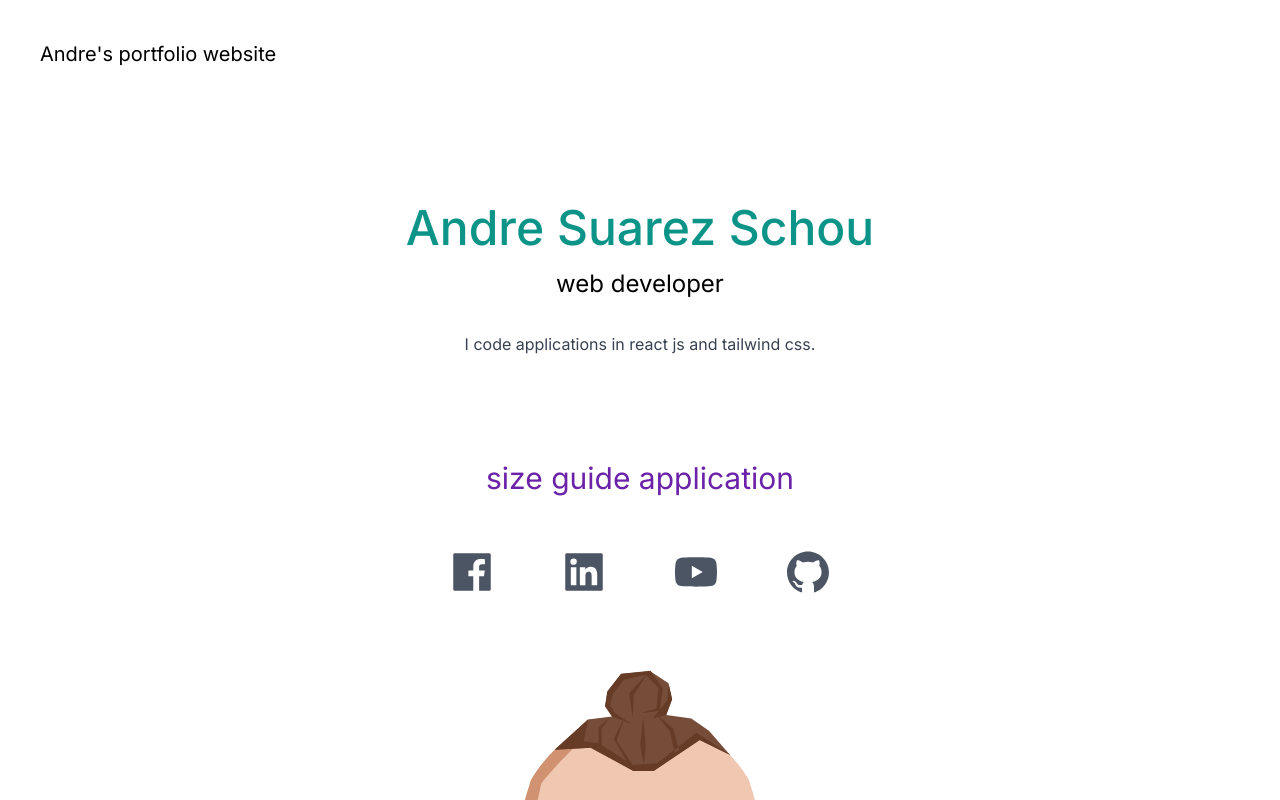
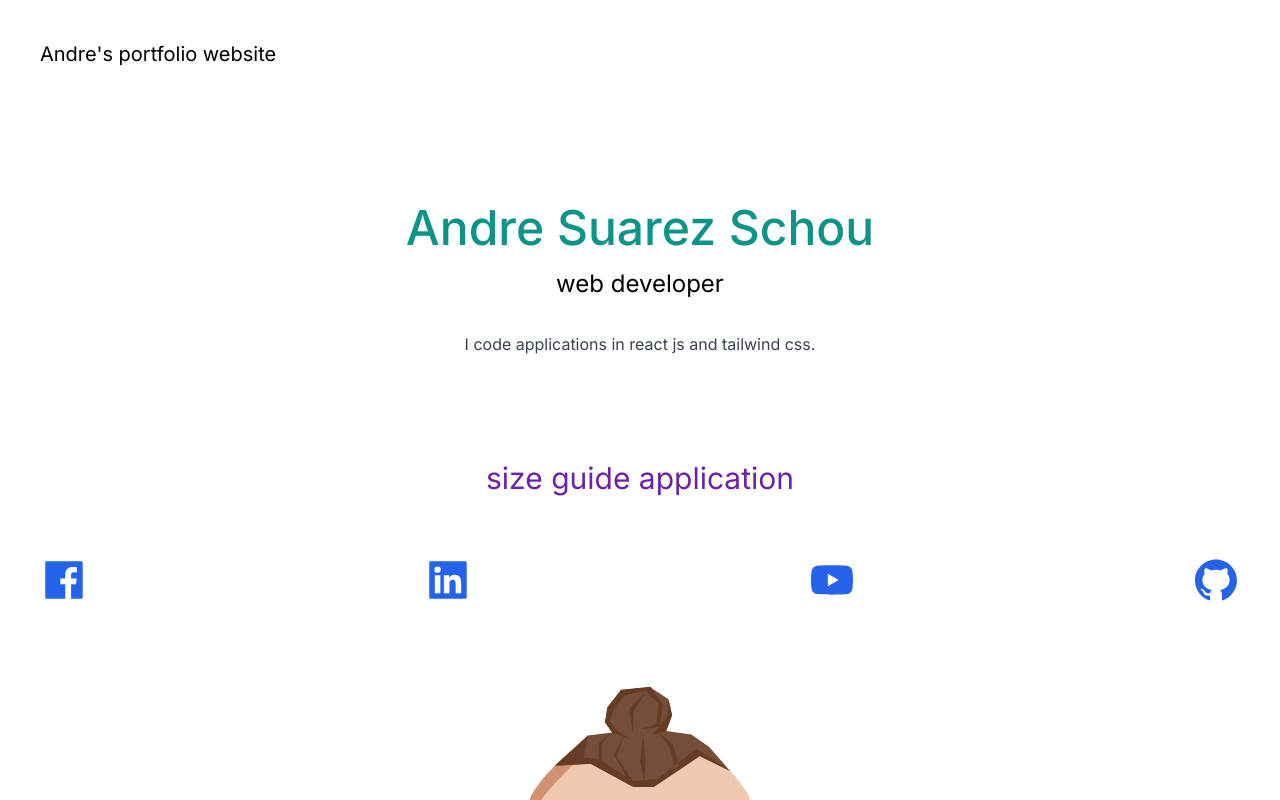
Before and after one commit to andresuarezschou/my-website-project, a Next.js app: page / in a window 1280 px wide. Shown: the top 800 px of the page. Built offline with nearby package versions, Linux system fonts and the light colour scheme.

Commit message:
icons flex between and blue

```diff
--- a/app/page.tsx
+++ b/app/page.tsx
@@ -20,7 +20,7 @@ export default function Home() {
         <div className="text-3xl flex justify-center text-purple-800 p-10">
           <a href="https://musical-twilight-75b4a5.netlify.app/">size guide application</a>
         </div>
-        <div className="text-5xl flex justify-center gap-16 py-3 text-gray-600">
+        <div className="text-5xl flex justify-between py-5 text-blue-600">
           <a href="https://www.facebook.com/suarezschou"><AiFillFacebook /></a>
           <a href="https://www.linkedin.com/in/andre-suarez-schou/"><AiFillLinkedin /></a>
           <a href="https://www.youtube.com/suarezschou"><AiFillYoutube /></a>
```
